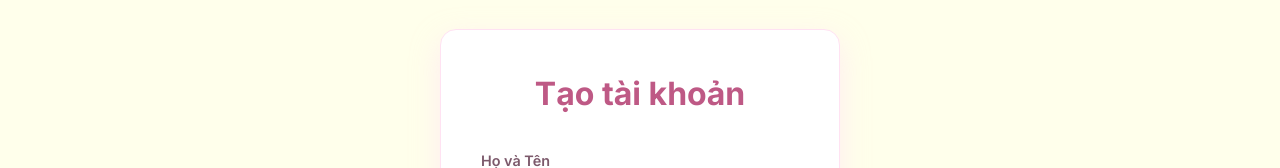
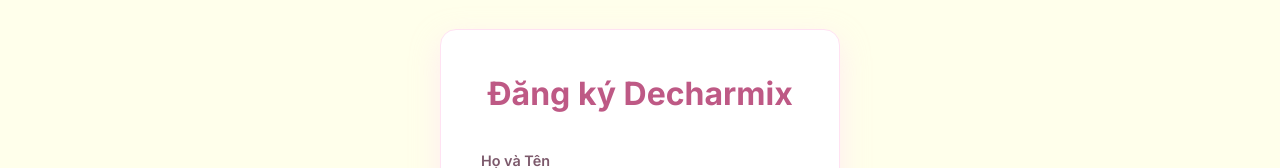
Before and after one commit to uttrai262005/decharmix-project, a Next.js app in the folder shinsen-frontend/: page /register in a window 1280 px wide. Shown: the part 336-504 px from the top of the page. Built offline with nearby package versions, Linux system fonts and the light colour scheme; no server answers.

Commit message:
Update page.tsx

```diff
--- a/shinsen-frontend/src/app/register/page.tsx
+++ b/shinsen-frontend/src/app/register/page.tsx
@@ -61,7 +61,7 @@ export default function RegisterPage() {
     // === 4. SỬA LẠI TOÀN BỘ GIAO DIỆN ===
     <div className={styles.pageWrapper}>
       <div className={styles.loginBox}>
-        <h1 className={styles.title}>Tạo tài khoản</h1>
+        <h1 className={styles.title}>Đăng ký Decharmix</h1>
 
         <form onSubmit={handleSubmit} className={styles.form}>
           <div className={styles.inputGroup}>
```
